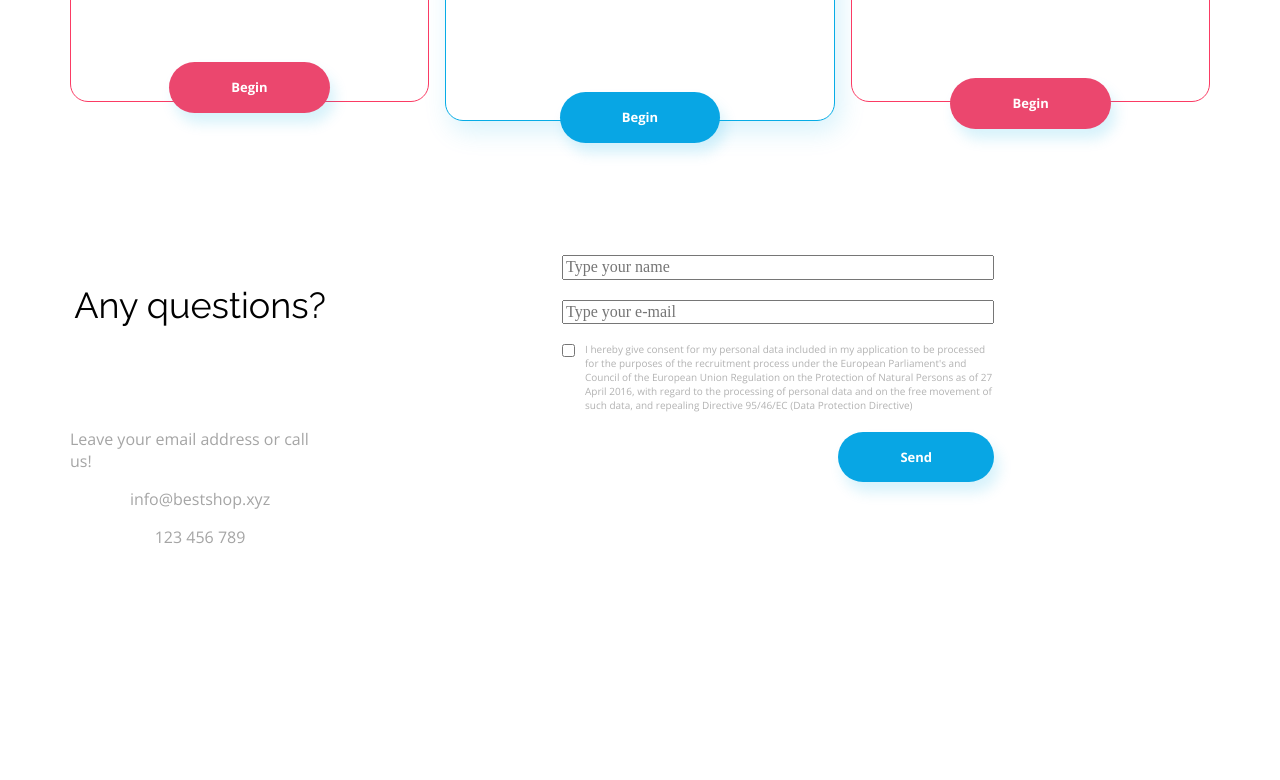
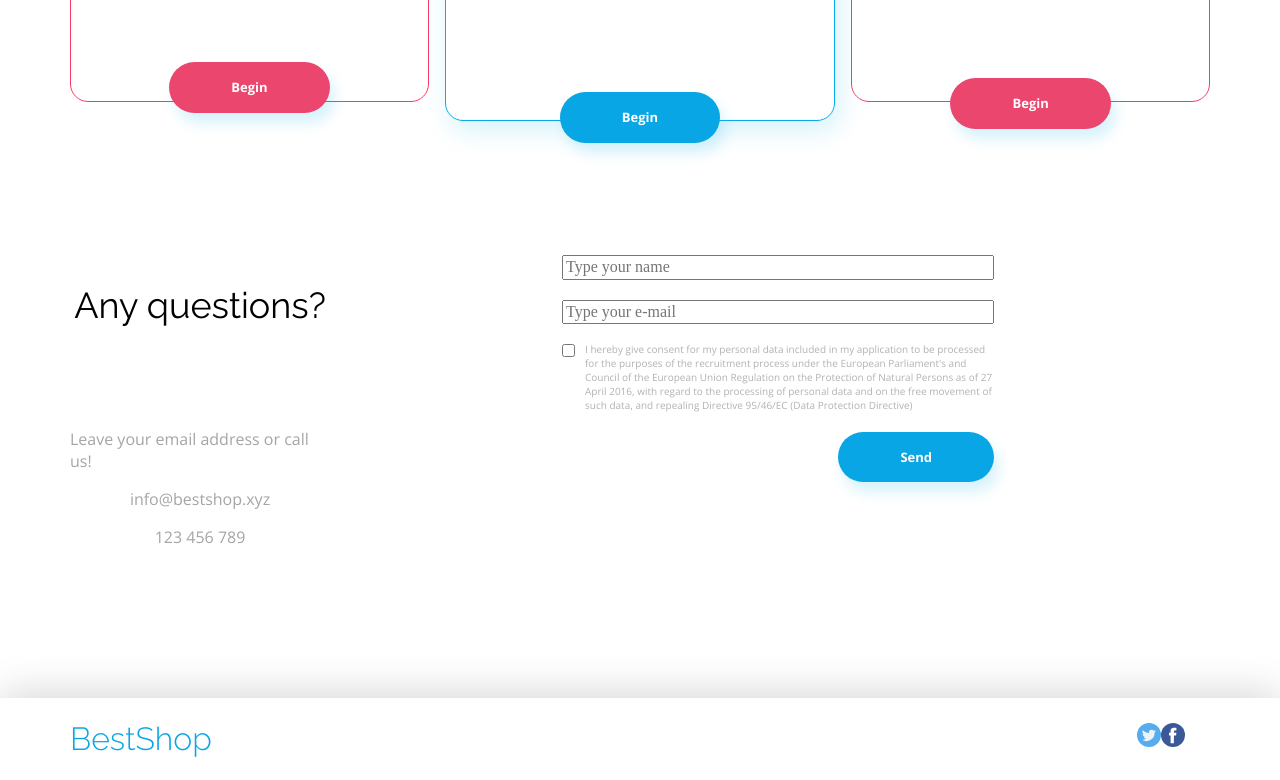
Before and after one commit to Eivo2023/best_shop_19, a plain HTML site: page index.html in a window 1280 px wide. Shown: the part 2084-2864 px from the top of the page. Before the commit the page ends 2782 px from the top, so only its background shows below. Drawn offline with nearby package versions, Linux system fonts and the light colour scheme.

Commit message:
footer section

```diff
--- a/index.html
+++ b/index.html
@@ -150,5 +150,23 @@
         </div>
     </section>
 
+    <header class="footer">
+        <div class="inner footer__inner">
+            <a href="" class="logo">
+                <span class="logo__text">BestShop</span>
+            </a>
+            <!-- <p class="copyright">&copy; Copyright</p> -->
+            <nav class="menu__footer">
+                <div class="section__social">
+                    <img src="src/images/Twitter.svg" alt="" class="section__img">
+                </div>
+                <p></p>
+                <div class="section__social">
+                    <img src="src/images/Facebook.svg" alt="" class="section__img">
+                </div>
+            </nav>
+        </div>
+    </header>
+
 </body>
 </html>
--- a/src/css/main.css
+++ b/src/css/main.css
@@ -26,7 +26,7 @@ html, body {
     max-width: 71.25rem;
     padding-inline: 1.25rem;
     margin-inline: auto;
-    margin-bottom: 8.375rem;;
+    margin-bottom: 8.375rem;
 }
 
 .logo {
@@ -473,3 +473,38 @@ order: -10;
     width: auto;
 
 }
+
+.footer {
+    background-color: #FFFFFF;
+    position: relative;
+    /* z-index: 42; */
+    box-shadow: 0px -5px 40px #00000029;
+}
+
+.footer .footer__inner {
+    display: flex;
+    justify-content: space-between;
+    align-items: center;
+    width: 100%;
+    max-width: 71.25rem;
+    padding-inline: 1.25rem;
+    margin-inline: auto;
+    margin-bottom: 0;
+}
+
+.section .section__social {
+    display: flex;
+    justify-content: center;
+    align-items: center;
+}
+
+.section .section__img {
+    display: flex;
+    justify-content: center;
+    align-items: center;
+}
+
+.menu__footer {
+    display: flex;
+    padding: 1.5625rem;
+}
```
Also changed, not shown: src/images/Facebook.svg (added), src/images/Twitter.svg (added).
